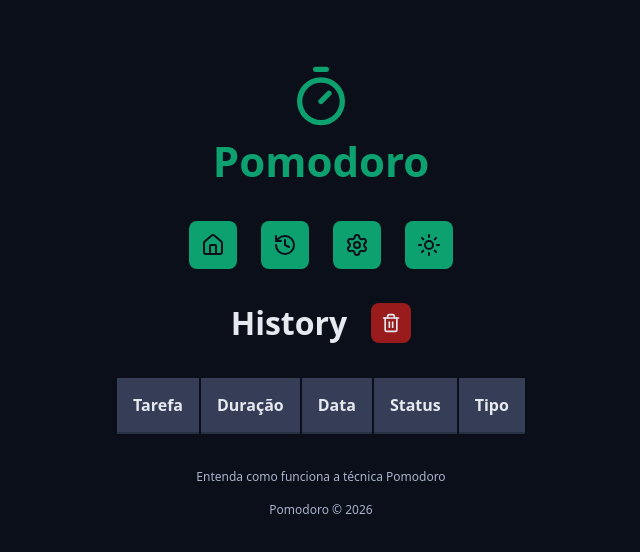
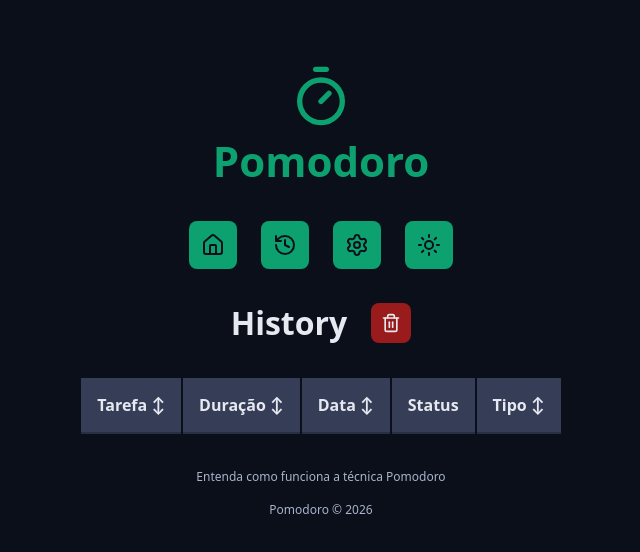
Before and after one commit to humbhenri/pomodoro, a React (Vite) app: page /history in a window 1280 px wide. Shown: the top 552 px of the page, without its empty margins (319-959 px from the left). Built offline with nearby package versions, Linux system fonts and the light colour scheme.

Commit message:
sort tasks

```diff
--- a/src/pages/History/index.tsx
+++ b/src/pages/History/index.tsx
@@ -8,6 +8,8 @@ import styles from "./styles.module.css";
 import { useTaskContext } from "../../context/TaskContext";
 import { formatDate } from "../../utils/timeFormatter";
 import { getTaskStatus } from "../../utils/getTaskStatus";
+import { sortTasks, type SortTaskOptions } from "../../utils/sortTasks";
+import { useState } from "react";
 
 export function History() {
   const { state } = useTaskContext();
@@ -17,6 +19,21 @@ export function History() {
     shortBreakTime: "Descanso curto",
     longBreakTime: "Descanso longo",
   };
+
+  const [sortTasksOptions, setSortTaskOptions] = useState<SortTaskOptions>(() => {
+    return { field: 'startDate', direction: 'desc', tasks: sortTasks({ tasks: state.tasks }) };
+  });
+
+  function handleSortTasks({ field }: Omit<SortTaskOptions, 'tasks' | 'direction'>) {
+    const newDirection = sortTasksOptions.direction == 'desc' ? 'asc' : 'desc';
+    setSortTaskOptions({
+      direction: newDirection, tasks: sortTasks({
+        field,
+        direction: newDirection,
+        tasks: sortTasksOptions.tasks,
+      }), field
+    });
+  }
 
   return (
     <MainTemplate>
@@ -37,15 +54,15 @@ export function History() {
           <table>
             <thead>
               <tr>
-                <th>Tarefa</th>
-                <th>Duração</th>
-                <th>Data</th>
+                <th onClick={() => handleSortTasks({ field: 'name' })}>Tarefa ↕</th>
+                <th onClick={() => handleSortTasks({ field: 'duration' })}>Duração ↕</th>
+                <th onClick={() => handleSortTasks({ field: 'startDate' })}>Data ↕</th>
                 <th>Status</th>
-                <th>Tipo</th>
+                <th onClick={() => handleSortTasks({ field: 'type' })}>Tipo ↕</th>
               </tr>
             </thead>
             <tbody>
-              {state.tasks.reverse().map((task) => (
+              {sortTasksOptions.tasks.map((task) => (
                 <tr key={task.id}>
                   <td>{task.name}</td>
                   <td>{task.duration}min</td>
--- a/src/pages/History/styles.module.css
+++ b/src/pages/History/styles.module.css
@@ -21,6 +21,11 @@
 
     & th {
         background-color: var(--gray-600);
+        cursor: pointer;
+        transition: all 0.1s ease-in-out;
+        &:hover {
+          filter: brightness(80%);
+        }
     }
 
     & td {
--- /dev/null
+++ b/src/utils/sortTasks.ts
@@ -0,0 +1,28 @@
+import type { TaskModel } from '../models/TaskModel.ts';
+
+export type SortTaskOptions = {
+  tasks: TaskModel[];
+  direction?: 'asc' | 'desc';
+  field?: keyof TaskModel;
+}
+
+export function sortTasks({
+  field = 'startDate',
+  direction = 'desc',
+  tasks = [],
+}: SortTaskOptions): TaskModel[] {
+  return [...tasks].sort((a, b) => {
+    const av = a[field];
+    const bv = b[field];
+    if (av == null && bv == null) return 0;
+    if (av == null) return 1;
+    if (bv == null) return -1;
+    if (typeof av == 'number' && typeof bv == 'number') {
+      return direction === 'asc' ? av - bv : bv - av;
+    }
+    if (typeof av == 'string' && typeof bv == 'string') {
+      return direction === 'asc' ? av.localeCompare(bv) : bv.localeCompare(av);
+    }
+    return 0;
+  });
+}
```
